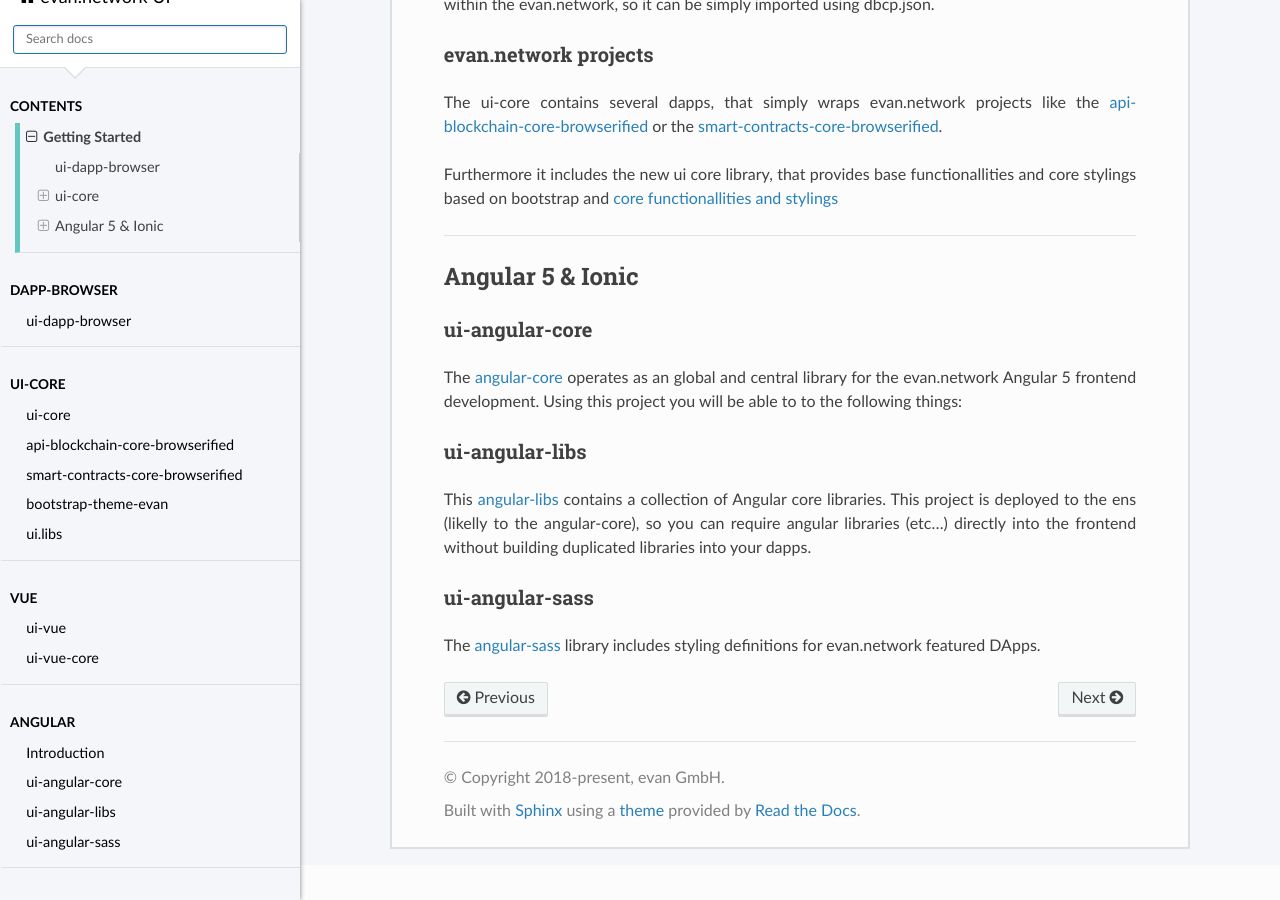
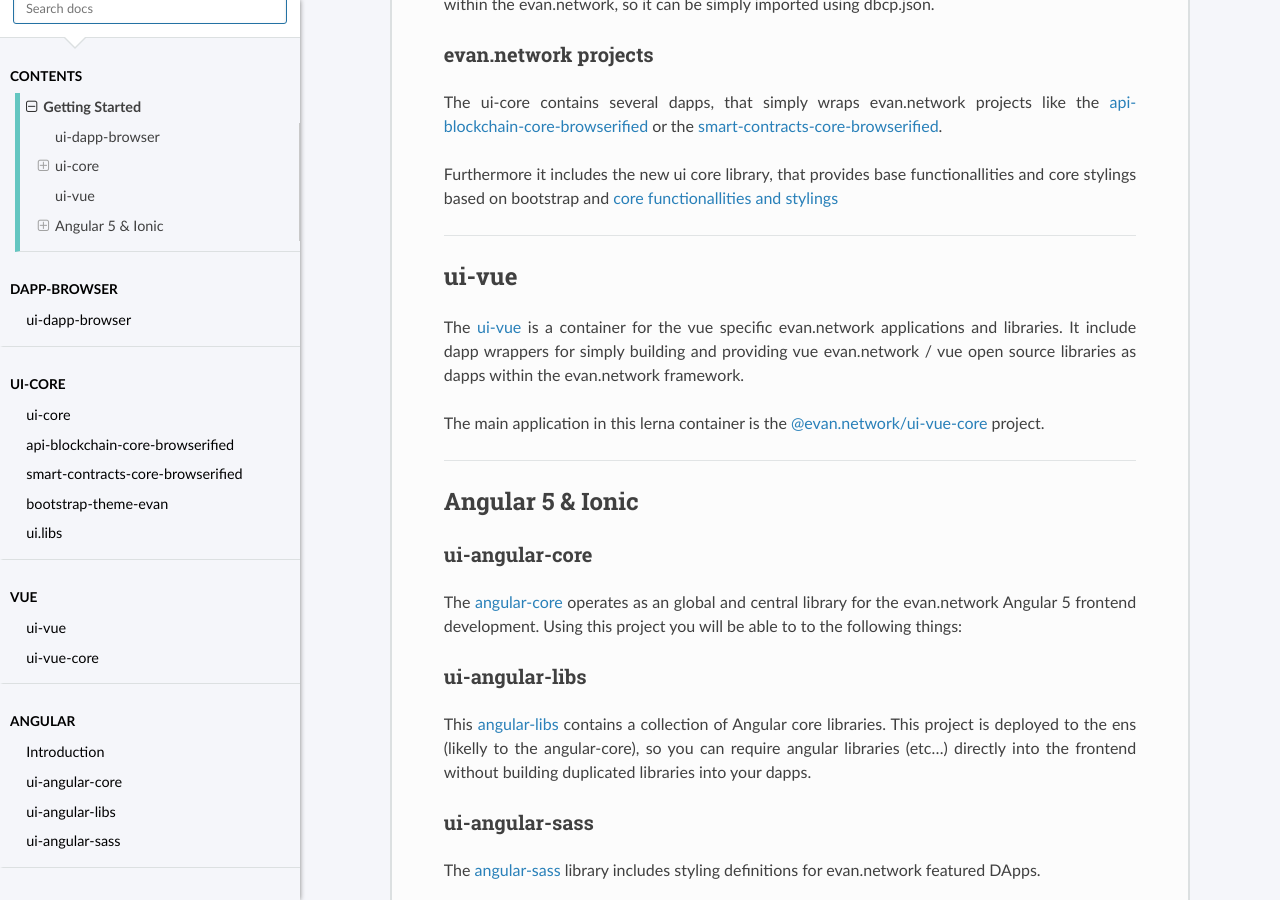
Before and after one commit to evannetwork/ui-docs, a Sphinx documentation site: the page built from docs/getting-started.rst, in a window 1280 px wide and 900 px high, scrolled down 852 px. Built offline with Sphinx 7.4.7 and the Read the Docs theme 2.0.0, drawn with Linux system fonts in a browser that asks for light colours.

Commit message:
update getting started

```diff
--- a/docs/getting-started.rst
+++ b/docs/getting-started.rst
@@ -31,6 +31,14 @@
 
 --------------------------------------------
 
+ui-vue
+=======
+The `ui-vue <https://github.com/evannetwork/ui-vue>`__ is a container for the vue specific evan.network applications and libraries. It include dapp wrappers for simply building and providing vue evan.network / vue open source libraries as dapps within the evan.network framework.
+
+The main application in this lerna container is the `@evan.network/ui-vue-core <./ui-vue-core.html>`__ project.
+
+--------------------------------------------
+
 Angular 5 & Ionic
 =================
 
```
